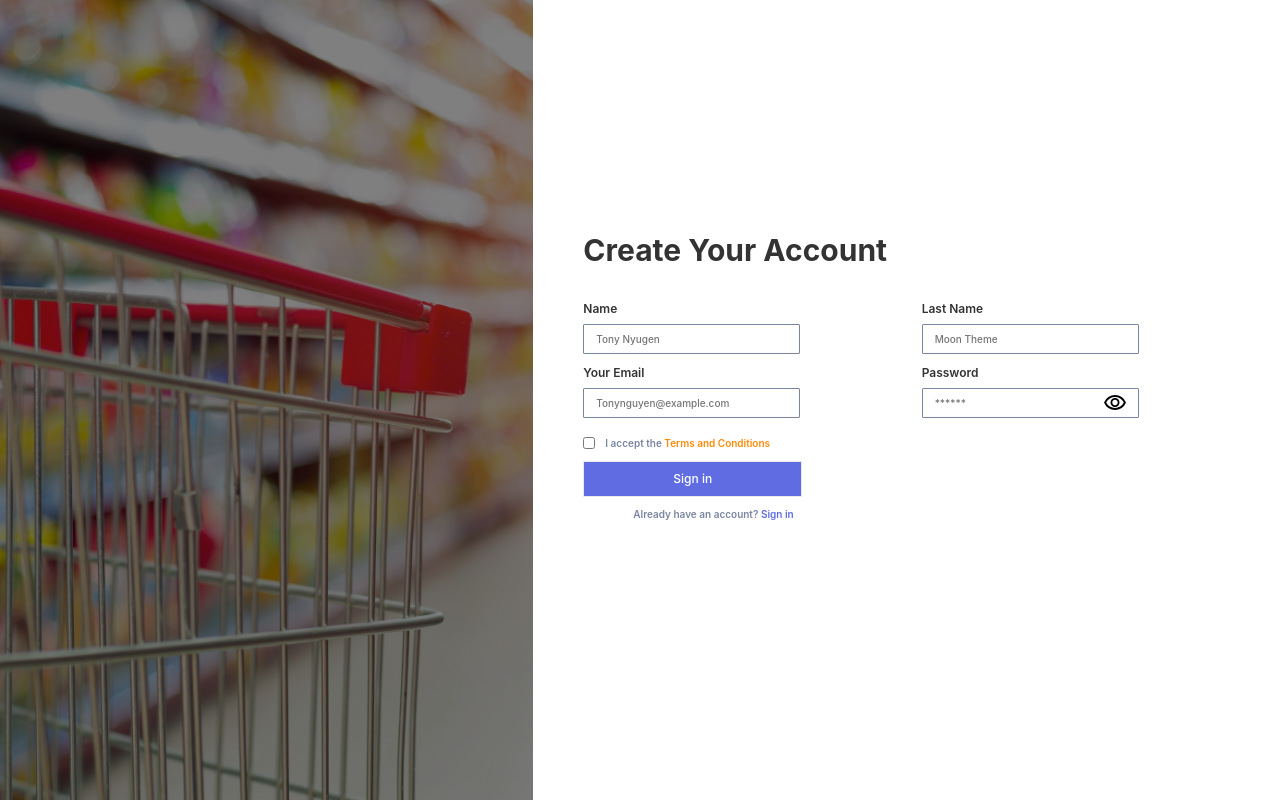
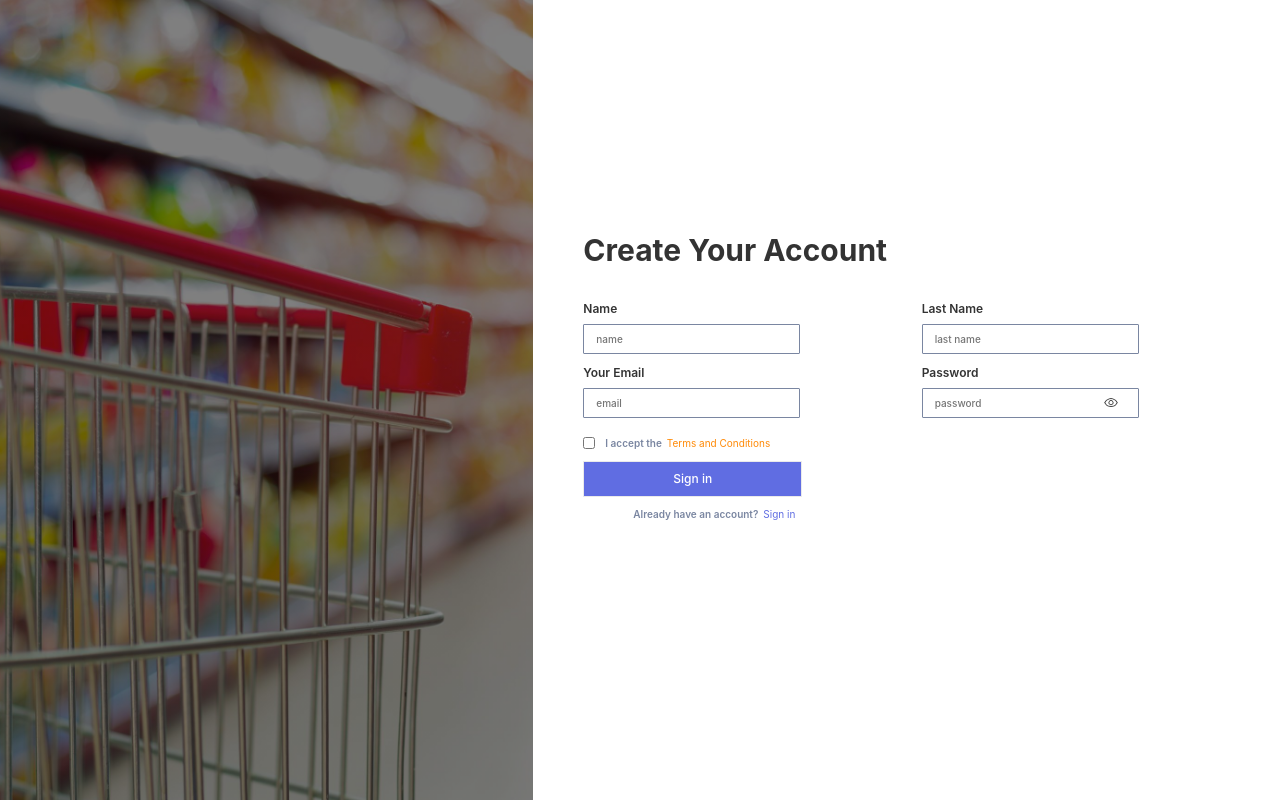
Before and after one commit to arshmanahmad/Feedy, a React (Create React App) app: page / in a window 1280 px wide. Built offline with nearby package versions, Linux system fonts and the light colour scheme.

Commit message:
added functionalities

```diff
--- a/src/components/Input/Input.css
+++ b/src/components/Input/Input.css
@@ -19,6 +19,11 @@
     width: 21.69rem;
     height: 3rem;
 
+}
+
+.input-icon {
+    height: 16px;
+    color: #C0BDCC;
 }
 
 .input-container {
--- a/src/components/Input/Input.jsx
+++ b/src/components/Input/Input.jsx
@@ -1,6 +1,6 @@
 import React from "react";
 import './Input.css';
-const Input = ({ label, onClick, icon, placeholder, type, onChange, name, disabled, className = "" }) => {
+const Input = ({ onInputClick, label, checked, onClick, icon, placeholder, type, onChange, name, disabled, className = "" }) => {
     return (
         <>
             <div className={`${className} input-container col-lg-6 col-md-12 col-sm-12 ${type === "checkBox" ? "checkBox" : " "}`}>
@@ -12,9 +12,11 @@ const Input = ({ label, onClick, icon, placeholder, type, onChange, name, disabl
                         onChange={onChange}
                         name={name}
                         disabled={disabled}
-                        required
+                        checked={checked}
+                        onClick={onInputClick}
+                    // required
                     />
-                    {icon && <img onClick={onClick} src={icon}></img>}
+                    {icon && <img className="input-icon" onClick={onClick} src={icon}></img>}
                 </div>
             </div>
         </>
--- a/src/components/Label/Label.css
+++ b/src/components/Label/Label.css
@@ -3,14 +3,23 @@
     font-size: 1rem;
     font-weight: 600;
     margin: 0%;
+    cursor: pointer;
 }
 
-.description-text span {
+.description-para-container {
+    display: flex;
+}
+
+.description-para-container span {
     color: #FF8A07;
+    margin-left: 0.5rem;
+    font-size: 1rem;
     cursor: pointer;
 }
 
 .blued span {
+    margin-left: 0.5rem;
     cursor: pointer;
+    font-size: 1rem;
     color: #606DE2;
 }
--- a/src/components/Label/Label.jsx
+++ b/src/components/Label/Label.jsx
@@ -1,11 +1,11 @@
 import React from 'react'
 import './Label.css';
 
-const Label = ({ text, changeColoredText, color, onClick, className = '' }) => {
+const Label = ({ onClickFirstText, text, changeColoredText, color, onClick, className = '' }) => {
     return (
         <>
             <div className={`${className} description-para-container ${color === "blue" ? "blued" : " "}`}>
-                <p className='description-text'>{text}<span onClick={onClick}> {changeColoredText}</span></p>
+                <p className='description-text' onClick={onClickFirstText}>{text}</p> <span onClick={onClick}>  {changeColoredText}</span>
             </div >
         </>
     )
--- a/src/pages/ForgotPassword/ForgotPassword.jsx
+++ b/src/pages/ForgotPassword/ForgotPassword.jsx
@@ -19,11 +19,11 @@ const ForgotPassword = () => {
                     </div>
                     <div className="forgot-content-container flex-box col-sm-6 col-lg-7" >
                         <div className='forgot-inner-content-container'>
-                            <H1 value="ForGot Password?" />
+                            <H1 value="Forgot Password?" />
                             <p className='forgot-p'>Enter the email address you used when you joined and w'll<br /> send you instructions to reset the password.</p>
                             <form className="signIn-input-container">
                                 <div className="row">
-                                    <Input label="Your Email" type='email' placeholder="Tonynguyen@example.com" />
+                                    <Input label="Your Email" type='email' placeholder="email" />
                                 </div>
                                 <Button text="Sign in" />
                             </form>
--- a/src/pages/SignIn/SignIn.jsx
+++ b/src/pages/SignIn/SignIn.jsx
@@ -6,11 +6,12 @@ import Label from '../../components/Label/Label';
 import Button from '../../components/Button/Button';
 import { useNavigate } from 'react-router-dom';
 import hideIcon from '../../assets/Icons/icon view password.png'
-import visibilityIcon from "../../assets/Icons/visibility-icon.png"
+import visibilityIcon from "../../assets/Icons/visibility-less-weight.png"
 
 const SignIn = () => {
     const [passwordType, setPasswordType] = useState("password")
     const [password, setPassword] = useState('')
+    const [check, setCheck] = useState(false)
     const navigate = useNavigate()
     const handleClick = () => {
         navigate("/SignIn/ForgotPassword")
@@ -27,7 +28,13 @@ const SignIn = () => {
             setPasswordType("password")
         }
     }
+    const handleCheck = () => {
+        setCheck(!check)
+    }
+    const handleCheckCheckbox = () => {
+        setCheck(!check)
 
+    }
     return (
         <>
             <div className="signIn-main-container">
@@ -40,11 +47,11 @@ const SignIn = () => {
                             <p className='signIn-p'>or sign in using email address</p>
                             <form className="signIn-input-container">
                                 <div className="row">
-                                    <Input label="Your Email" type='email' placeholder="Tonynguyen@example.com" />
-                                    <Input label="Password" onClick={handleChangePasswordVisibility} onChange={(e) => setPassword(e.target.value)} icon={passwordType === "password" ? visibilityIcon : hideIcon} type={passwordType} placeholder="******" />
+                                    <Input label="Your Email" type='email' placeholder="email" />
+                                    <Input label="Password" onClick={handleChangePasswordVisibility} onChange={(e) => setPassword(e.target.value)} icon={passwordType === "password" ? visibilityIcon : hideIcon} type={passwordType} placeholder="password" />
                                 </div>
                                 <div className="signIn-label-box">
-                                    <Input type="checkBox" /><Label onClick={handleClick} text="Remember me " className='signIn-label1' changeColoredText="Forgot password?" />
+                                    <Input type="checkBox" onInputClick={handleCheckCheckbox} checked={check} /><Label onClickFirstText={handleCheck} onClick={handleClick} text="Remember me " className='signIn-label1' changeColoredText="Forgot password?" />
                                 </div>
                                 <Button text="Sign in" />
                             </form>
--- a/src/pages/SignUp/SignUp.jsx
+++ b/src/pages/SignUp/SignUp.jsx
@@ -6,14 +6,29 @@ import Label from '../../components/Label/Label';
 import Button from '../../components/Button/Button';
 import { useNavigate } from 'react-router-dom';
 import hideIcon from '../../assets/Icons/icon view password.png'
-import visibilityIcon from '../../assets/Icons/visibility-icon.png'
+import visibilityIcon from '../../assets/Icons/visibility-less-weight.png'
 const SignUp = () => {
     const [inputPassword, setPasswordInput] = useState('');
-    const [isChecked, setIsChecked] = useState('')
+    const [name, setName] = useState('');
+    const [lastName, setLastName] = useState('');
+    const [email, setEmail] = useState('');
+    const [password, setPassword] = useState('');
+    const [blankFieldError, setBlankFieldError] = useState('')
+    const [isChecked, setIsChecked] = useState(false)
     const [inputPasswordType, setPasswordInputType] = useState('password');
     const navigate = useNavigate()
     const handleClick = () => {
-        navigate("/SignUp/SignIn")
+        if (name && lastName && email && password && false !== " ") {
+            if (password.length < 8) {
+                setBlankFieldError("password must be of 8 characters")
+            }
+            else {
+                navigate("/SignUp/SignIn")
+
+            }
+        } else {
+            setBlankFieldError("Please fill in all the fields")
+        }
     }
     const handleSignIn = () => {
         navigate("/SignUp/SignIn")
@@ -27,7 +42,10 @@ const SignUp = () => {
         }
     }
     const handleCheck = () => {
-
+        setIsChecked(!isChecked)
+    }
+    const handleCheckBox = () => {
+        setIsChecked(!isChecked)
     }
     return (
         <>
@@ -40,17 +58,18 @@ const SignUp = () => {
                             <H1 value="Create Your Account" />
                             <form className="signUp-input-container">
                                 <div className="row">
-                                    <Input label="Name" type='text' placeholder="Tony Nyugen" />
-                                    <Input label="Last Name" type='text' placeholder="Moon Theme" />
-                                    <Input label="Your Email" type='email' placeholder="Tonynguyen@example.com" />
-                                    <Input label="Password" icon={inputPasswordType === "password" ? visibilityIcon : hideIcon} id="password" onChange={(e) => setPasswordInput(e.target.value)} onClick={handleShowPassword} type={inputPasswordType} placeholder="******" />
+                                    <Input label="Name" onChange={(e) => setName(e.target.value)} type='text' placeholder="name" />
+                                    <Input label="Last Name" onChange={(e) => setLastName(e.target.value)} type='text' placeholder="last name" />
+                                    <Input label="Your Email" onChange={(e) => setEmail(e.target.value)} type='email' placeholder="email" />
+                                    <Input label="Password" onChange={(e) => setPassword(e.target.value)} icon={inputPasswordType === "password" ? visibilityIcon : hideIcon} id="password" onChange={(e) => setPasswordInput(e.target.value)} onClick={handleShowPassword} type={inputPasswordType} placeholder="password" />
                                 </div>
+                                <p>{blankFieldError}</p>
                                 <div className="signUp-label-box">
-                                    <Input type="checkBox" onChange={(e) => setIsChecked(e.target.value)} /><Label onClick={handleCheck} text="I accept the " className='SignUp-label1' changeColoredText="Terms and Conditions" />
+                                    <Input type="checkBox" onInputClick={handleCheckBox} checked={isChecked} /><Label onClickFirstText={handleCheck} text="I accept the   " className='SignUp-label1' changeColoredText="  Terms and Conditions" />
                                 </div>
                                 <Button onClick={handleClick} text="Sign in" />
                             </form>
-                            <Label onClick={handleSignIn} className='SignUp-label2' text="Already have an account?" color="blue" changeColoredText="Sign in" />
+                            <Label onClick={handleSignIn} className='SignUp-label2' text=" Already have an account?" color="blue" changeColoredText="Sign in" />
                         </div>
                     </div>
                 </div>
```
Also changed, not shown: src/assets/Icons/visibility-less-weight.png (added).
